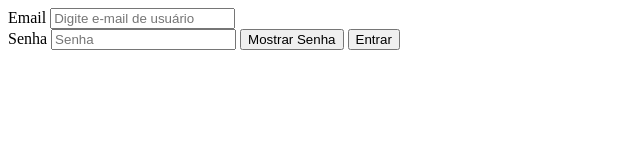
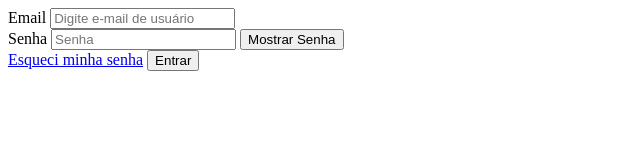
Before and after one commit to mihriane-svg/AVA-EDUCA, a website: page index.html in a window 1280 px wide. Shown: the whole page, without its empty margins (0-640 px from the left). Drawn offline with Linux system fonts and the light colour scheme.

Commit message:
fix: adiciona link de esqueci a senha e corrige estrutura de divs

```diff
--- a/index.html
+++ b/index.html
@@ -11,11 +11,13 @@
             <label for="usuario">Email</label>
             <input id="usuario" type="email" placeholder="Digite e-mail de usuário" required>
         </div>
+        <div>
             <label for="senha">Senha</label>
             <input id="senha"  type="password" placeholder="Senha" required>
             <button id="btnMostrarSenha" type="button">Mostrar Senha</button>
         </div>
 
+        <a href="#" id="esqueci-senha">Esqueci minha senha</a>
         <button id="btnEntrar" type="submit">Entrar</button>
 
         <p id="mensagem-erro" class="mensagem-erro"></p>
```
